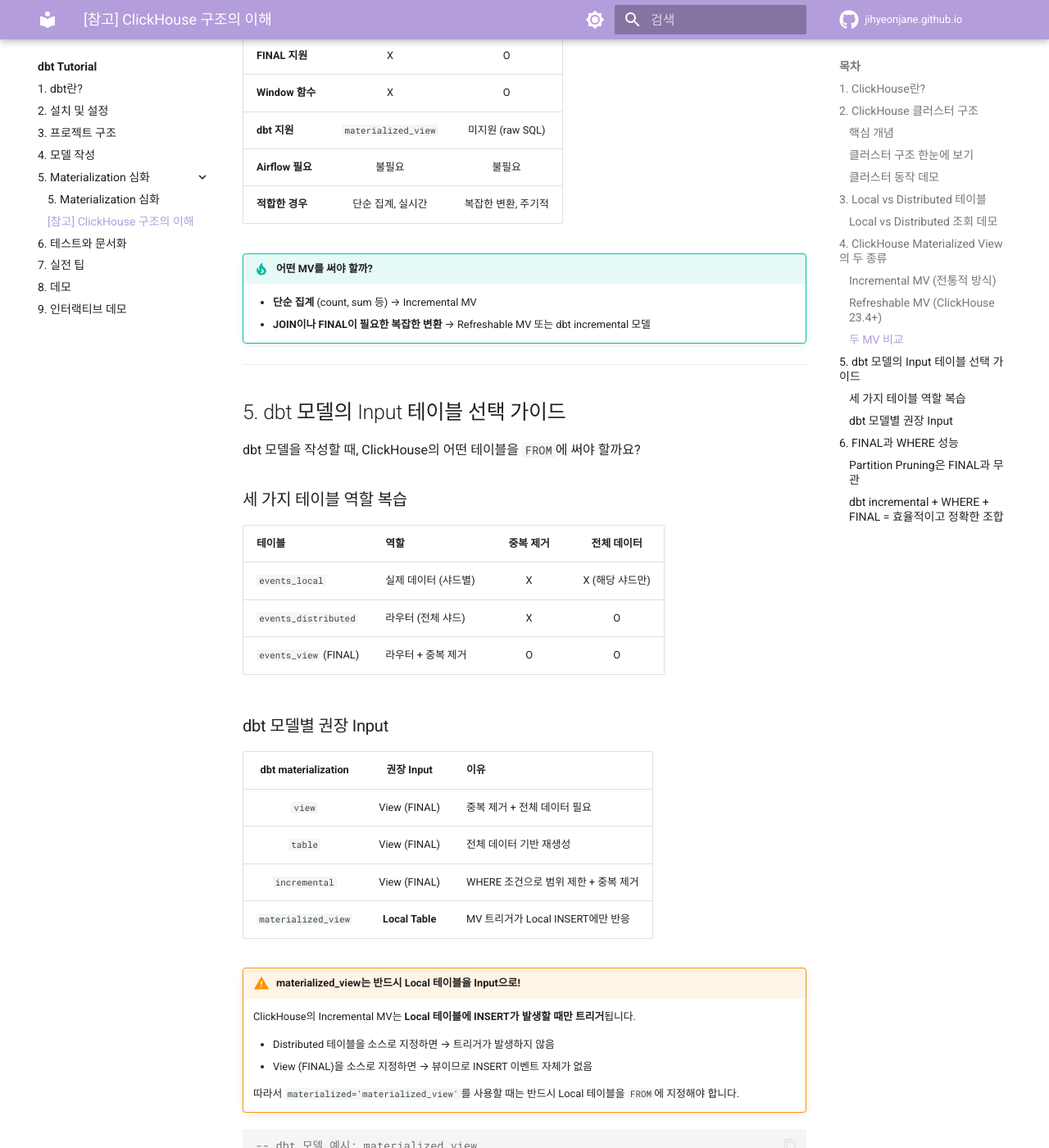
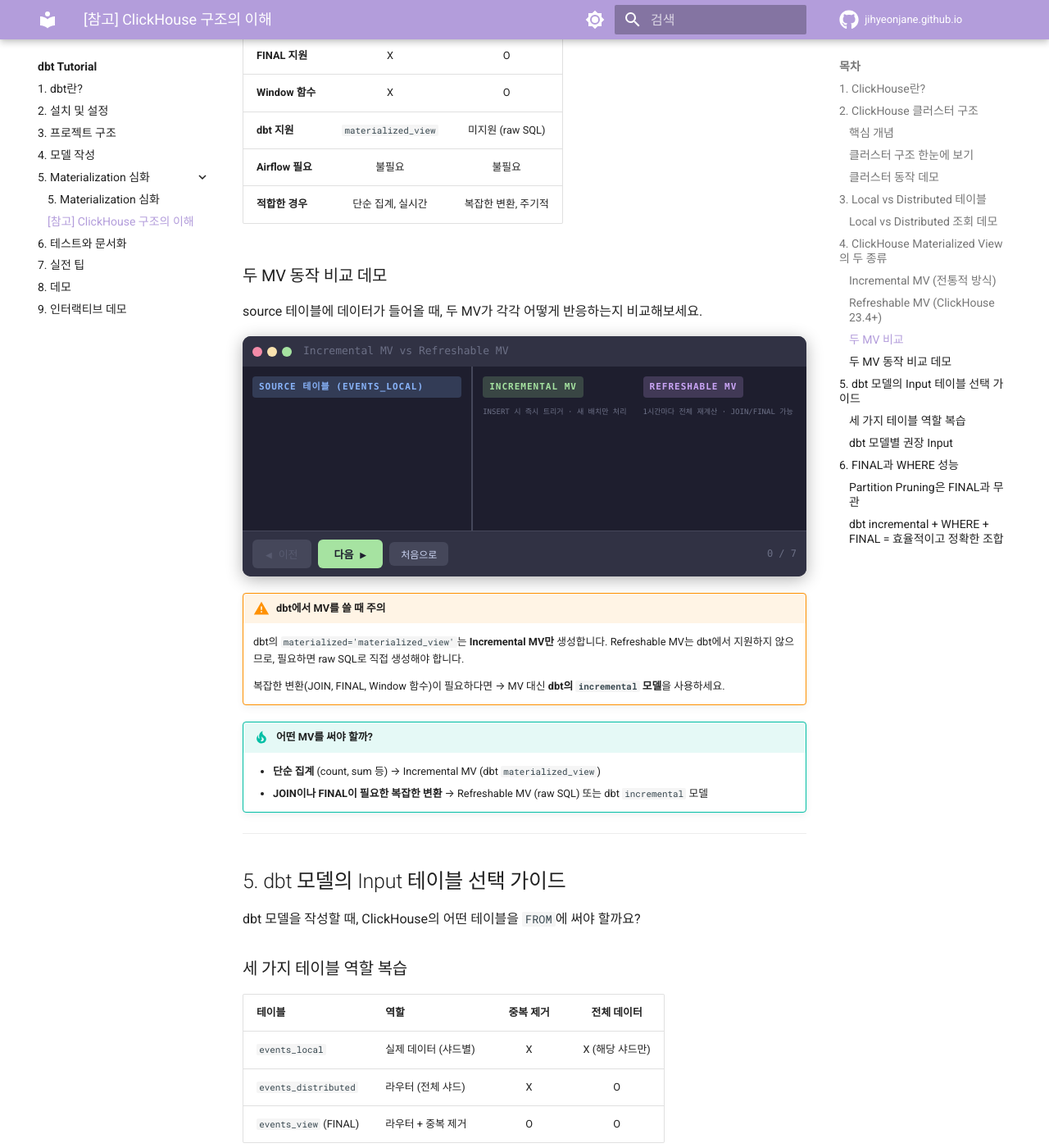
Before and after one commit to jihyeonjane/jihyeonjane.github.io, an MkDocs documentation site: the page built from docs/dbt-tutorial/05-clickhouse.md, in a window 1280 px wide and 1400 px high, scrolled down 5145 px. Shown: the whole window at 82% size. Built offline with MkDocs 1.6.1 and Material for MkDocs 9.7.7, drawn with Linux system fonts in a browser that asks for light colours; comment, search, counter and statistics services are not loaded.

Commit message:
Incremental MV vs Refreshable MV 인터랙티브 비교 데모 추가
- source INSERT 시 Incremental MV는 즉시 반응, Refreshable MV는 대기
- 배치 단위 처리 vs 전체 재계산 차이를 시각적으로 비교
- dbt에서 Incremental MV만 지원한다는 점 warning 박스로 강조

Co-Authored-By: Claude Opus 4.6 (1M context) <noreply@anthropic.com>

```diff
--- a/docs/dbt-tutorial/05-clickhouse.md
+++ b/docs/dbt-tutorial/05-clickhouse.md
@@ -253,9 +253,55 @@ GROUP BY event_date
 | **Airflow 필요** | 불필요 | 불필요 |
 | **적합한 경우** | 단순 집계, 실시간 | 복잡한 변환, 주기적 |
 
+### 두 MV 동작 비교 데모
+
+source 테이블에 데이터가 들어올 때, 두 MV가 각각 어떻게 반응하는지 비교해보세요.
+
+<div class="flow-demo" id="ch-mv-compare" markdown="0">
+  <div class="flow-header">
+    <span class="dot red"></span>
+    <span class="dot yellow"></span>
+    <span class="dot green"></span>
+    <span class="terminal-title">Incremental MV vs Refreshable MV</span>
+  </div>
+  <div class="flow-panels">
+    <div class="flow-panel" style="border-right: 2px solid #45475a;">
+      <div class="flow-panel-label" style="background:#89b4fa33;color:#89b4fa;">Source 테이블 (events_local)</div>
+      <div id="ch-mv-source-area"></div>
+    </div>
+    <div class="flow-panel" style="flex:1.5;">
+      <div style="display:flex; gap:8px;">
+        <div style="flex:1;">
+          <div class="flow-panel-label" style="background:#a6e3a133;color:#a6e3a1;">Incremental MV</div>
+          <div style="font-size:9px;color:#6c7086;margin-bottom:4px;">INSERT 시 즉시 트리거 · 새 배치만 처리</div>
+          <div id="ch-mv-inc-area"></div>
+        </div>
+        <div style="flex:1;">
+          <div class="flow-panel-label" style="background:#cba6f733;color:#cba6f7;">Refreshable MV</div>
+          <div style="font-size:9px;color:#6c7086;margin-bottom:4px;">1시간마다 전체 재계산 · JOIN/FINAL 가능</div>
+          <div id="ch-mv-ref-area"></div>
+        </div>
+      </div>
+    </div>
+  </div>
+  <div class="flow-controls">
+    <button class="btn-prev" onclick="chMVPrev()">◀ 이전</button>
+    <button class="btn-next" onclick="chMVNext()">다음 ▶</button>
+    <button class="btn-reset" onclick="chMVReset()">처음으로</button>
+    <span class="flow-step-counter" id="ch-mv-counter"></span>
+    <div class="flow-note" id="ch-mv-note"></div>
+  </div>
+</div>
+
+!!! warning "dbt에서 MV를 쓸 때 주의"
+    dbt의 `materialized='materialized_view'`는 **Incremental MV만** 생성합니다.
+    Refreshable MV는 dbt에서 지원하지 않으므로, 필요하면 raw SQL로 직접 생성해야 합니다.
+
+    복잡한 변환(JOIN, FINAL, Window 함수)이 필요하다면 → MV 대신 **dbt의 `incremental` 모델**을 사용하세요.
+
 !!! tip "어떤 MV를 써야 할까?"
-    - **단순 집계** (count, sum 등) → Incremental MV
-    - **JOIN이나 FINAL이 필요한 복잡한 변환** → Refreshable MV 또는 dbt incremental 모델
+    - **단순 집계** (count, sum 등) → Incremental MV (dbt `materialized_view`)
+    - **JOIN이나 FINAL이 필요한 복잡한 변환** → Refreshable MV (raw SQL) 또는 dbt `incremental` 모델
 
 ---
 
--- a/docs/javascripts/clickhouse.js
+++ b/docs/javascripts/clickhouse.js
@@ -533,6 +533,175 @@ function chLocalDistUpdateUI() {
 
 
 /* ================================================================
+   DEMO 3: Incremental MV vs Refreshable MV
+   ================================================================ */
+var chMVState = { step: -1, playing: false };
+
+var chMVSteps = [
+  {
+    action: function() {
+      document.getElementById('ch-mv-source-area').innerHTML =
+        chBuildTable('events_local', ['event_date', 'user_id', 'action'], [
+          { event_date: '04-01', user_id: 'u1', action: 'click' },
+          { event_date: '04-01', user_id: 'u2', action: 'view' },
+        ], { id: 'ch-mv-src' });
+      document.getElementById('ch-mv-inc-area').innerHTML =
+        chBuildTable('mv_daily_count', ['event_date', 'cnt'], [
+          { event_date: '04-01', cnt: 2 },
+        ], { id: 'ch-mv-inc' });
+      document.getElementById('ch-mv-ref-area').innerHTML =
+        chBuildTable('mv_daily_summary', ['event_date', 'cnt'], [
+          { event_date: '04-01', cnt: 2 },
+        ], { id: 'ch-mv-ref' });
+    },
+    note: '초기 상태: source에 4/1 데이터 2건. 두 MV 모두 동일한 결과(cnt=2)를 가지고 있습니다.',
+  },
+  {
+    action: function() {
+      // Add new rows to source
+      var src = document.getElementById('ch-mv-src');
+      if (src) {
+        var tbody = src.querySelector('tbody');
+        var rows = [
+          { event_date: '04-02', user_id: 'u1', action: 'click' },
+          { event_date: '04-02', user_id: 'u3', action: 'signup' },
+          { event_date: '04-02', user_id: 'u2', action: 'click' },
+        ];
+        rows.forEach(function(r, i) {
+          setTimeout(function() {
+            var tr = document.createElement('tr');
+            tr.className = 'row-fadein';
+            tr.innerHTML = '<td>' + r.event_date + '</td><td>' + r.user_id + '</td><td>' + r.action + '</td>';
+            tbody.appendChild(tr);
+          }, i * 200);
+        });
+      }
+    },
+    note: 'source에 4/2 데이터 3건이 INSERT됩니다. 두 MV가 어떻게 반응할까요?',
+  },
+  {
+    action: function() {
+      // Incremental MV: immediately triggered, add new row
+      var inc = document.getElementById('ch-mv-inc');
+      if (inc) {
+        var tbody = inc.querySelector('tbody');
+        var tr = document.createElement('tr');
+        tr.className = 'row-fadein';
+        tr.innerHTML = '<td>04-02</td><td>3</td>';
+        tbody.appendChild(tr);
+      }
+    },
+    note: '⚡ Incremental MV: INSERT 즉시 트리거! 새 배치(4/2 3건)만 집계해서 행 추가. 기존 4/1 데이터는 건드리지 않음.',
+  },
+  {
+    action: function() {
+      // Refreshable MV: still old data, show waiting
+      var ref = document.getElementById('ch-mv-ref');
+      if (ref) {
+        ref.style.opacity = '0.5';
+      }
+    },
+    note: '⏳ Refreshable MV: 아직 변화 없음! 다음 스케줄 시간(예: 매 정시)까지 기다려야 합니다.',
+  },
+  {
+    action: function() {
+      // Refreshable MV: schedule fires, full recalculate
+      var refArea = document.getElementById('ch-mv-ref-area');
+      if (refArea) {
+        refArea.innerHTML = chBuildTable('mv_daily_summary (전체 재계산)', ['event_date', 'cnt'], [
+          { event_date: '04-01', cnt: 2 },
+          { event_date: '04-02', cnt: 3 },
+        ], { id: 'ch-mv-ref2', rowClass: 'row-fadein' });
+      }
+    },
+    note: '🔄 Refreshable MV: 스케줄 시간 도달 → 전체 데이터를 처음부터 재계산! 결과는 같지만 처리 방식이 다릅니다.',
+  },
+  {
+    action: function() {
+      // Add more data
+      var src = document.getElementById('ch-mv-src');
+      if (src) {
+        var tbody = src.querySelector('tbody');
+        var tr = document.createElement('tr');
+        tr.className = 'row-fadein';
+        tr.innerHTML = '<td>04-02</td><td>u4</td><td>view</td>';
+        tbody.appendChild(tr);
+      }
+      // Incremental immediately updates
+      var inc = document.getElementById('ch-mv-inc');
+      if (inc) {
+        // The existing 04-02 row shows cnt=3, but incremental adds batch separately
+        // In reality with SummingMergeTree it would eventually merge
+        var tbody = inc.querySelector('tbody');
+        var tr = document.createElement('tr');
+        tr.className = 'row-fadein';
+        tr.innerHTML = '<td>04-02</td><td>1</td>';
+        tbody.appendChild(tr);
+      }
+    },
+    note: '⚡ 또 INSERT! Incremental MV는 즉시 반응 — 하지만 이전 배치와 별도 행으로 추가됨 (나중에 merge). Refreshable MV는 아직 반영 안 됨.',
+  },
+  {
+    action: function() {},
+    note: '💡 핵심 차이: Incremental은 빠르지만 배치 단위로만 처리(JOIN 불가). Refreshable은 느리지만 전체 재계산이라 복잡한 쿼리도 가능. dbt에서는 Incremental MV만 지원!',
+  },
+];
+
+function chMVNext() {
+  if (chMVState.playing) return;
+  var nextIdx = chMVState.step + 1;
+  if (nextIdx >= chMVSteps.length) return;
+  chMVState.playing = true;
+  chMVState.step = nextIdx;
+  chMVSteps[nextIdx].action();
+  var noteEl = document.getElementById('ch-mv-note');
+  if (noteEl && chMVSteps[nextIdx].note) { noteEl.textContent = chMVSteps[nextIdx].note; noteEl.classList.add('visible'); }
+  chMVUpdateUI();
+  setTimeout(function() { chMVState.playing = false; }, 400);
+}
+
+function chMVPrev() {
+  if (chMVState.playing) return;
+  if (chMVState.step < 0) return;
+  var target = chMVState.step - 1;
+  chMVReset();
+  for (var i = 0; i <= target; i++) {
+    chMVState.step = i;
+    chMVSteps[i].action();
+    var noteEl = document.getElementById('ch-mv-note');
+    if (noteEl && chMVSteps[i].note) { noteEl.textContent = chMVSteps[i].note; noteEl.classList.add('visible'); }
+  }
+  chMVUpdateUI();
+}
+
+function chMVReset() {
+  chMVState.step = -1;
+  chMVState.playing = false;
+  document.getElementById('ch-mv-source-area').innerHTML = '';
+  document.getElementById('ch-mv-inc-area').innerHTML = '';
+  document.getElementById('ch-mv-ref-area').innerHTML = '';
+  var noteEl = document.getElementById('ch-mv-note');
+  if (noteEl) { noteEl.textContent = ''; noteEl.classList.remove('visible'); }
+  chMVUpdateUI();
+}
+
+function chMVUpdateUI() {
+  var counter = document.getElementById('ch-mv-counter');
+  if (counter) {
+    var cur = chMVState.step + 1;
+    counter.textContent = cur > 0 ? 'Step ' + cur + ' / ' + chMVSteps.length : '0 / ' + chMVSteps.length;
+  }
+  var container = document.getElementById('ch-mv-compare');
+  if (container) {
+    var btnNext = container.querySelector('.btn-next');
+    var btnPrev = container.querySelector('.btn-prev');
+    if (btnNext) btnNext.disabled = chMVState.step >= chMVSteps.length - 1;
+    if (btnPrev) btnPrev.disabled = chMVState.step < 0;
+  }
+}
+
+
+/* ================================================================
    AUTO-INIT
    ================================================================ */
 document.addEventListener('DOMContentLoaded', function() {
@@ -542,4 +711,7 @@ document.addEventListener('DOMContentLoaded', function() {
   if (document.getElementById('ch-local-dist')) {
     chLocalDistReset();
   }
+  if (document.getElementById('ch-mv-compare')) {
+    chMVReset();
+  }
 });
```
